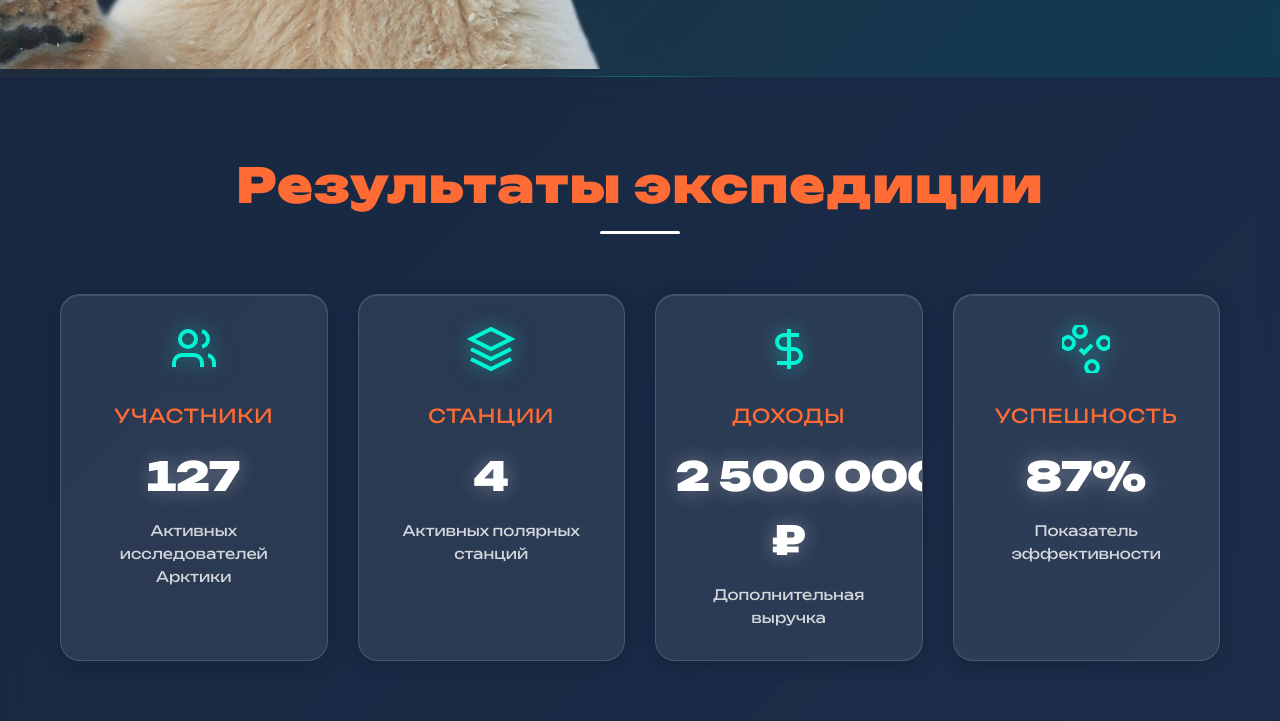
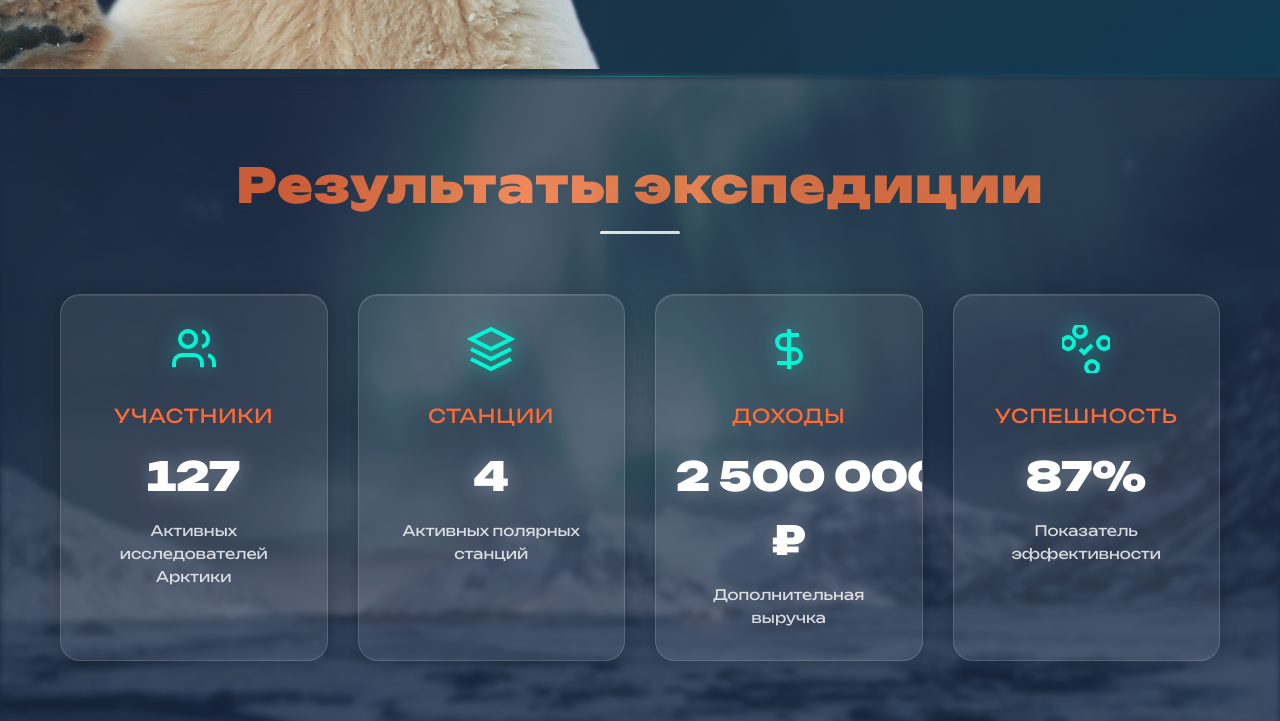
Before and after one commit to Koptelev/arctic, a plain HTML site: page index.html in a window 1280 px wide. Shown: the part 3716-4437 px from the top of the page. Drawn offline with Linux system fonts and the light colour scheme.

Commit message:
Add fixed background image for Results section - lototen-norway-5k-j9-2048x1152.jpg

```diff
--- a/script.js
+++ b/script.js
@@ -401,7 +401,7 @@
         document.querySelector('.stations-bg-image'),
         document.querySelector('.tips-bg-image'),
         document.querySelector('.prizes-bg-image'),
-        document.querySelector('.results-bg-image'),
+        // document.querySelector('.results-bg-image'), // Fixed background - lototen-norway-5k-j9-2048x1152.jpg
         document.querySelector('.final-cta-bg-image')
     ];
 
--- a/styles.css
+++ b/styles.css
@@ -1026,6 +1026,7 @@
     left: 0;
     width: 100%;
     height: 100%;
+    background-image: url('fon/lototen-norway-5k-j9-2048x1152.jpg');
     background-size: cover;
     background-position: center;
     background-repeat: no-repeat;
```
Also changed, not shown: fon/lototen-norway-5k-j9-2048x1152.jpg (added).
